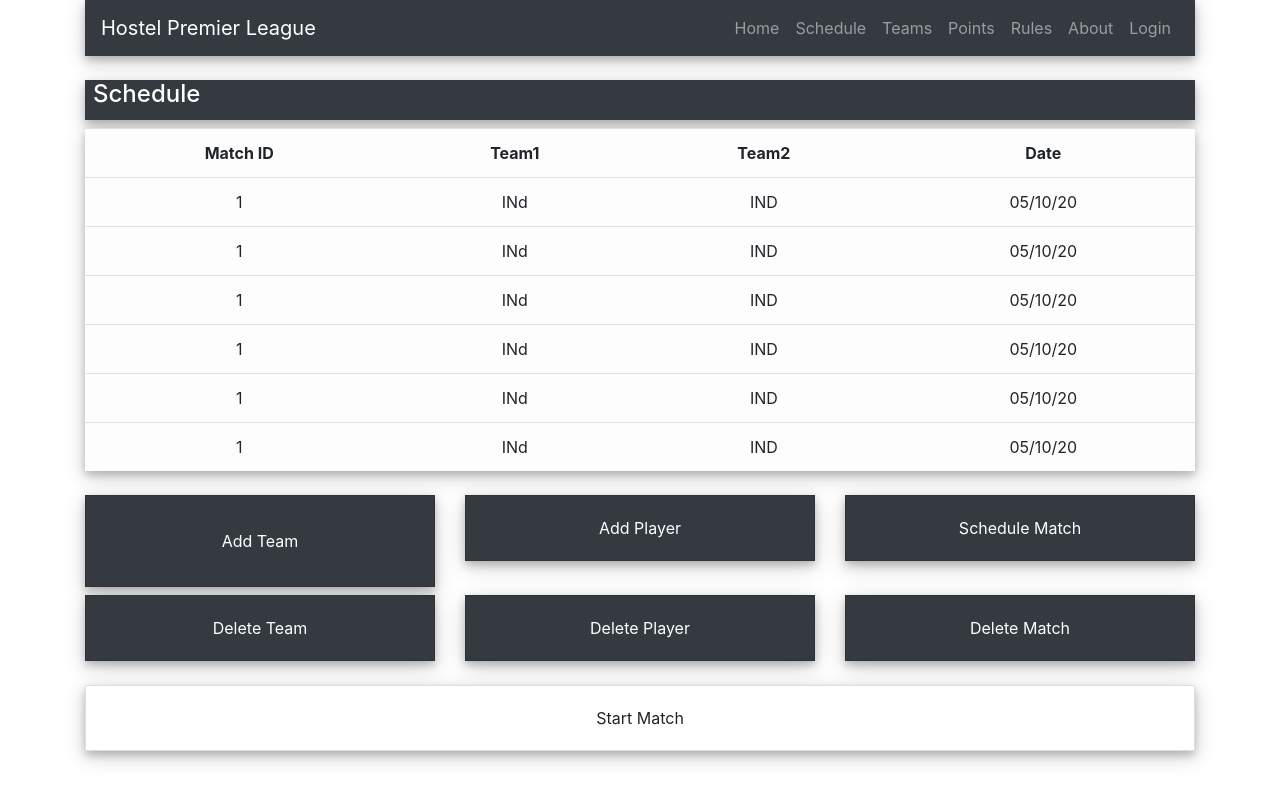
After one commit to ojasathghara/NIEHowZatt, a Flask app: page /dashboard in a window 1280 px wide. The commit adds this page. Run offline with Flask 2, Linux system fonts and the light colour scheme; some libraries are stand-ins or nearby versions.

Commit message:
added form control 'add-team'

```diff
--- a/ctms.py
+++ b/ctms.py
@@ -35,8 +35,8 @@ def login():
 def ongoing():
     return render_template("ongoing.html",title="Current Match")
 
-@app.route("/admin")
-def admin():
+@app.route("/dashboard")
+def dashboard():
     return render_template("dashboard.html",title="Dash Board")
 
 if __name__ == "__main__":
--- /dev/null
+++ b/notes.txt
@@ -0,0 +1 @@
+! remember to show extended points table on "points.html"
--- a/static/main.css
+++ b/static/main.css
@@ -1,11 +1,27 @@
-.bg {
-    background-image: url(../static/background.jpg);
+.bg-light {
+    /* background-image: url(../static/background.jpg); */
+    background-color: lightgrey;
 }
 
 .table-header{
     height: 25px;
 }
 
+.paper {
+    box-shadow: 0 4px 8px 0 rgba(0, 0, 0, 0.2), 0 6px 20px 0 rgba(0, 0, 0, 0.19);
+}
+
+.btn-xl {
+    padding: 12px 12px;
+    font-size: 1rem;
+    border-radius: 0px;
+    width: 100%;    /*Specify your width here */;
+}
+
 .clear_float {
     clear: both;
 }
+
+#add_team_form {
+    display: none;
+}
--- /dev/null
+++ b/static/script.js
@@ -0,0 +1,15 @@
+// window.alert("Hello !") //for test purposes
+
+function openForm(id) {
+
+    if (document.getElementById(id).style.display === "block") {
+        closeForm(id);
+    }
+
+    else
+        document.getElementById(id).style.display = "block";
+}
+
+function closeForm(id) {
+    document.getElementById(id).style.display = "none";
+}
--- /dev/null
+++ b/templates/dashboard.html
@@ -0,0 +1,83 @@
+{% extends "schedule.html" %}
+{% block admin %}
+
+    <div class="row">
+        <div class="col-md-4 col-sm-6 mt-2">
+            <div class="card bg-dark paper rounded-0">
+                <div class="card-body card-dim text-center text-white" id="add_team">
+                    <button type="button" onclick='openForm("add_team_form")' class="btn btn-dark btn-xl">Add Team</button>
+                </div>
+
+
+                <form class="bg-light paper rounded-0 border-0 p-2" id="add_team_form" method="POST" action="" onsubmit="alert('Team Added')">
+                    <div class="form-group">
+                      <label for="team_add_name">Team Name</label>
+                      <input type="text" class="form-control" id="team_add_name" placeholder="Enter Team Name" required>
+                    </div>
+                    <div class="form-group">
+                      <label for="team_add_captain">Captain Name</label>
+                      <input type="text" class="form-control" id="team_add_captain" placeholder="Captain Name" required>
+                    </div>
+                    <div class="form-group">
+                        <label for="team_add_players">Number of Players</label>
+                        <input type="text" class="form-control" id="team_add_players" placeholder="Enter Number" required>
+                    </div>
+
+                    <button type="submit" class="btn btn-dark border-0 float-left rounded-0 paper">Add</button>
+                    <button type="button" class="btn btn-dark border-0 float-right rounded-0 paper" onclick='closeForm("add_team_form")'>Close</button>
+                </form>
+
+
+
+
+            </div>
+        </div>
+        <div class="col-md-4 col-sm-6 mt-2">
+            <div class="card card_hover_dark bg-dark paper rounded-0">
+                <div class="card-body card-dim text-center text-white" id="add_player">
+                    Add Player
+                </div>
+            </div>
+        </div>
+        <div class="col-md-4 col-sm-6 mt-2">
+            <div class="card card_hover_dark bg-dark paper rounded-0">
+                <div class="card-body card-dim text-center text-white" id="schedule_match">
+                    Schedule Match
+                </div>
+            </div>
+        </div>
+
+        <div class="col-md-4 col-sm-6 mt-2">
+            <div class="card card_hover_dark bg-dark paper rounded-0">
+                <div class="card-body card-dim text-center text-white" id="del_team">
+                    Delete Team
+                </div>
+            </div>
+        </div>
+        <div class="col-md-4 col-sm-6 mt-2">
+            <div class="card card_hover_dark bg-dark paper rounded-0">
+                <div class="card-body card-dim text-center text-white" id="delete_player">
+                    Delete Player
+                </div>
+            </div>
+        </div>
+        <div class="col-md-4 col-sm-6 mt-2">
+            <div class="card card_hover_dark bg-dark paper rounded-0">
+                <div class="card-body card-dim text-center text-white" id="delete_match">
+                    Delete Match
+                </div>
+            </div>
+        </div>
+    </div>
+
+    <div class="row">
+        <div class="col-md-12 col-sm-12 mt-4">
+            <div class="card paper rounded-0">
+                <div class="card-body card-dim text-center" id="start_match">
+                    Start Match
+                </div>
+            </div>
+        </div>
+    </div>
+
+{% endblock admin %}
--- a/templates/layout.html
+++ b/templates/layout.html
@@ -9,11 +9,11 @@
 
     <title>CTMS - {{ title }}</title>
 </head>
-<body class="bg">
+<body class="bg-matte">
 
     <main role="main" class="container">
         <!--NAVBAR-->
-        <nav class="navbar navbar-expand-lg bg-dark navbar-dark mt-auto">
+        <nav class="navbar navbar-expand-lg bg-dark navbar-dark mt-auto paper">
 
             <a class="navbar-brand" href="#">Hostel Premier League</a>
             <button class="navbar-toggler" type="button" data-toggle="collapse" data-target="#navbarSupportedContent" aria-controls="navbarSupportedContent" aria-expanded="false" aria-label="Toggle navigation">
@@ -40,5 +40,6 @@
     <script src="https://code.jquery.com/jquery-3.2.1.slim.min.js" integrity="sha384-KJ3o2DKtIkvYIK3UENzmM7KCkRr/rE9/Qpg6aAZGJwFDMVNA/GpGFF93hXpG5KkN" crossorigin="anonymous"></script>
     <script src="https://cdnjs.cloudflare.com/ajax/libs/popper.js/1.12.9/umd/popper.min.js" integrity="sha384-ApNbgh9B+Y1QKtv3Rn7W3mgPxhU9K/ScQsAP7hUibX39j7fakFPskvXusvfa0b4Q" crossorigin="anonymous"></script>
     <script src="https://maxcdn.bootstrapcdn.com/bootstrap/4.0.0/js/bootstrap.min.js" integrity="sha384-JZR6Spejh4U02d8jOt6vLEHfe/JQGiRRSQQxSfFWpi1MquVdAyjUar5+76PVCmYl" crossorigin="anonymous"></script>
+    <script src="{{ url_for('static', filename='script.js') }}"></script>
 </body>
 </html>
--- a/templates/login.html
+++ b/templates/login.html
@@ -3,4 +3,9 @@
 
     <h1>Login page</h1>
 
+    <button onclick="window.location.href = '{{ url_for('dashboard') }}';"
+        class="btn btn-dark border-white border-0 float-right rounded-0 paper">
+            Log In
+    </button>
+
 {% endblock content%}
--- a/templates/ongoing.html
+++ b/templates/ongoing.html
@@ -1,8 +1,8 @@
 {% extends "layout.html" %}
 {% block content %}
 
-<div class="card mt-4">
-    <div class="card-header bg-dark text-white">Ongoing<span id="team_vs" class="float-right">IND vs RSA</span></div>
+<div class="card mt-4 paper rounded-0">
+    <div class="card-header bg-dark text-white rounded-0">Ongoing<span id="team_vs" class="float-right">IND vs RSA</span></div>
     <div class="card-body">
         <span id="tName" class="font-weight-bold">IND :</span>&nbsp;&nbsp;&nbsp;&nbsp;<span id="tScore">45</span>/<span id="tWickets">2</span>
         <span class="font-weight-bold"><div class="float-right">Overs:</span>&nbsp;&nbsp;&nbsp;&nbsp;<span id="overs">4.5</span></div>
--- a/templates/schedule.html
+++ b/templates/schedule.html
@@ -1,8 +1,8 @@
 {% extends "layout.html" %}
 {% block content %}
 
-<div style="height: 40px;" class="mt-4 mb-2"><h4 class="bg-dark text-white h-100 pl-2">Schedule</h4></div>
-<table class="table table-light text-center">
+<div style="height: 40px;" class="mt-4 mb-2 paper"><h4 class="bg-dark text-white h-100 pl-2">Schedule</h4></div>
+<table class="table table-light text-center paper">
     <tr><th>Match ID</th><th>Team1</th><th>Team2</th><th>Date</th></tr>
     <tr><td>1</td><td>INd</td><td>IND</td><td>05/10/20</td></tr>
     <tr><td>1</td><td>INd</td><td>IND</td><td>05/10/20</td></tr>
--- a/templates/teams.html
+++ b/templates/teams.html
@@ -1,8 +1,8 @@
 {% extends "layout.html" %}
 {% block content %}
 
-<div style="height: 40px;" class="mt-4 mb-2"><h4 class="bg-dark text-white h-100 pl-2">All Teams</h4></div>
-<table class="table table-dark table-bordered text-center">
+<div style="height: 40px;" class="mt-4 mb-2 paper"><h4 class="bg-dark text-white h-100 pl-2">All Teams</h4></div>
+<table class="table table-dark table-bordered text-center paper">
     <tr><th>Team ID</th><th>Team Name</th><th>Captain</th><th>Players</th></tr>
     <tr><td>1</td><td>INDIA</td><td>Dhoni</td><td>11</td></tr>
     <tr><td>1</td><td>INDIA</td><td>Dhoni</td><td>11</td></tr>
```
Also changed, not shown: templates/home.html (+12 -9 lines), templates/points.html (+9 -8 lines).
